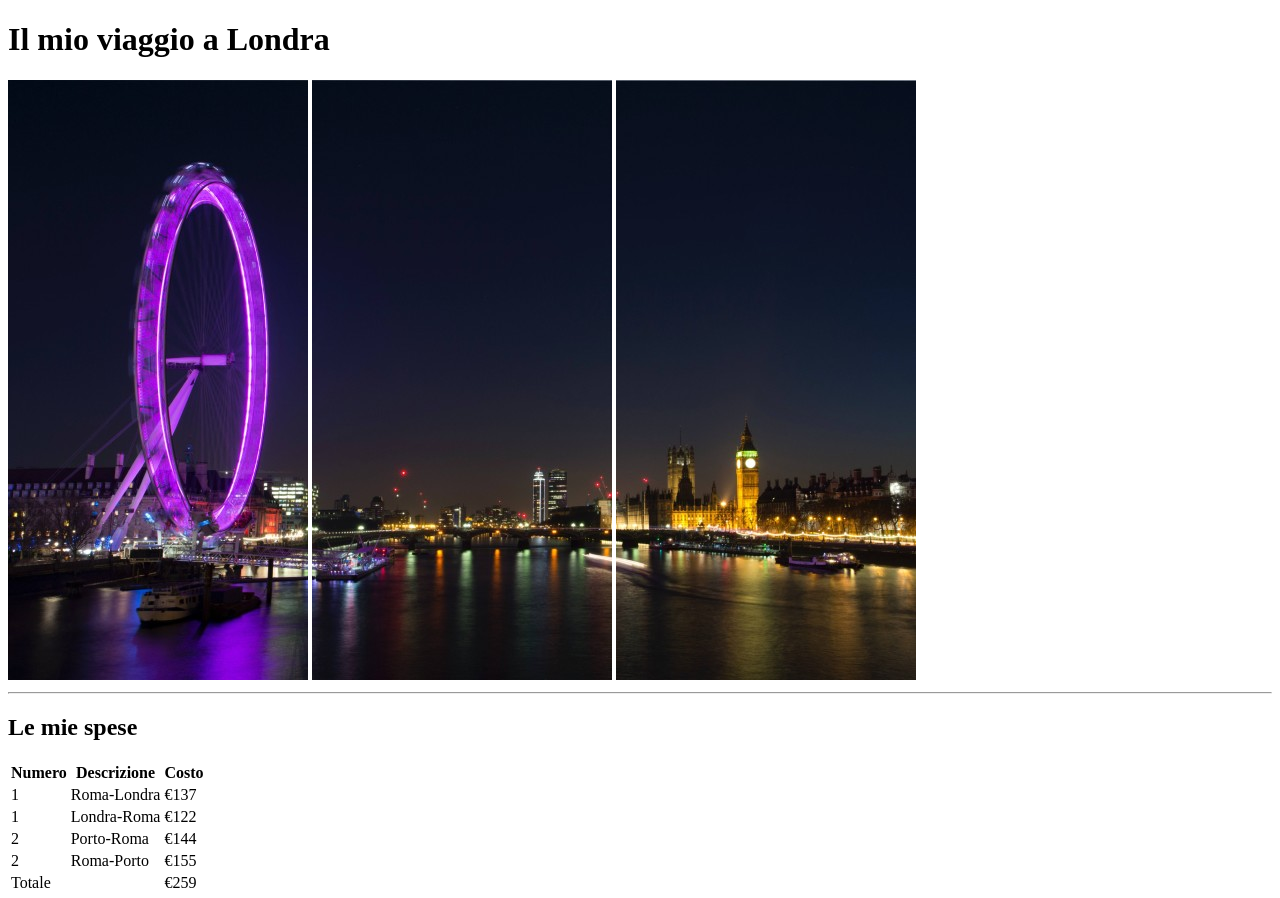
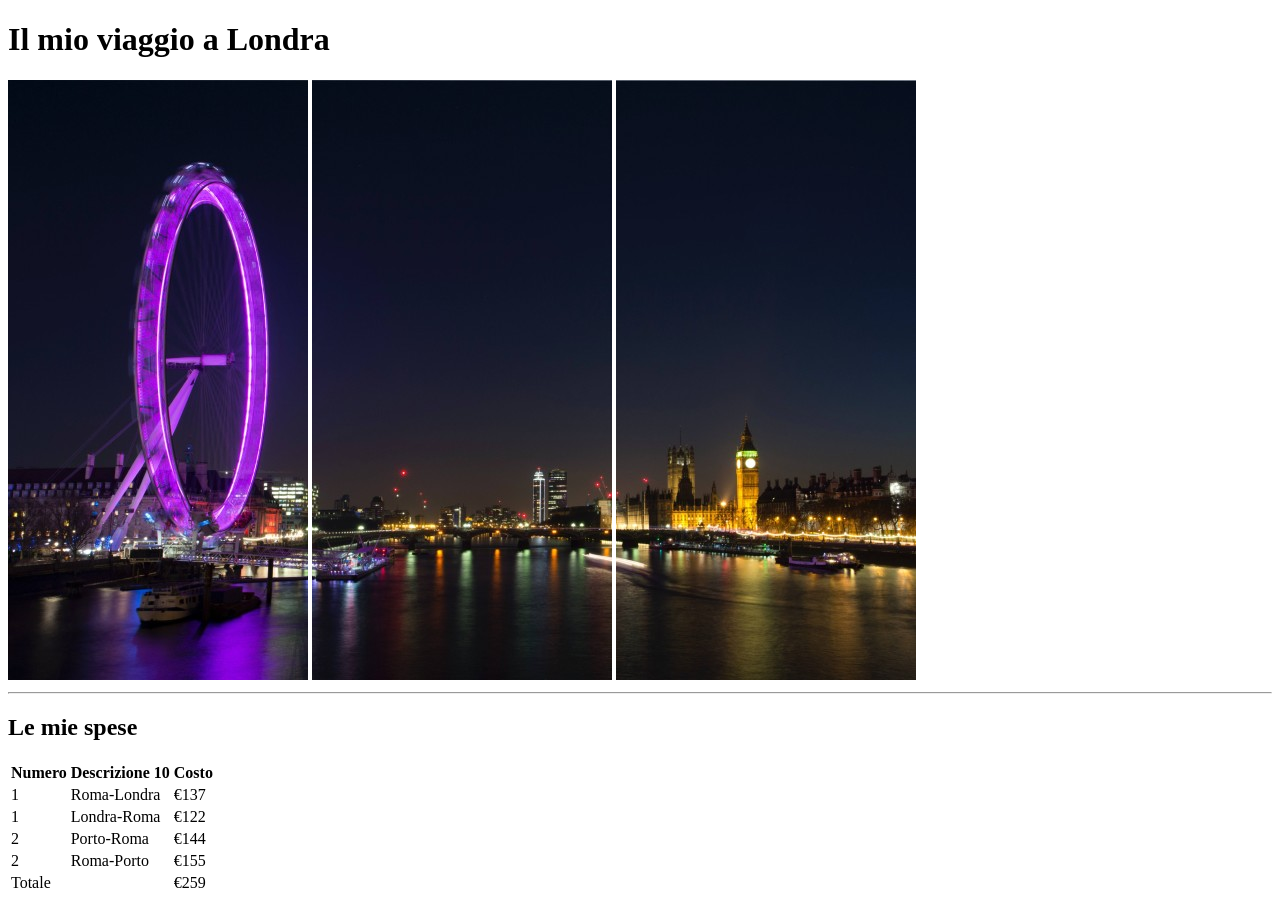
Before and after one commit to gianlucaligori/html-london-trip-main-gruppo, a plain HTML site: page index.html in a window 1280 px wide. Shown: the top 898 px of the page. Drawn offline with Linux system fonts and the light colour scheme.

Commit message:
descrizione 10

```diff
--- a/index.html
+++ b/index.html
@@ -24,7 +24,7 @@
         <thead>
           <tr>
             <th>Numero</th>
-            <th>Descrizione</th>
+            <th>Descrizione 10</th>
             <th>Costo</th>
           </tr>
           <tr>
```
